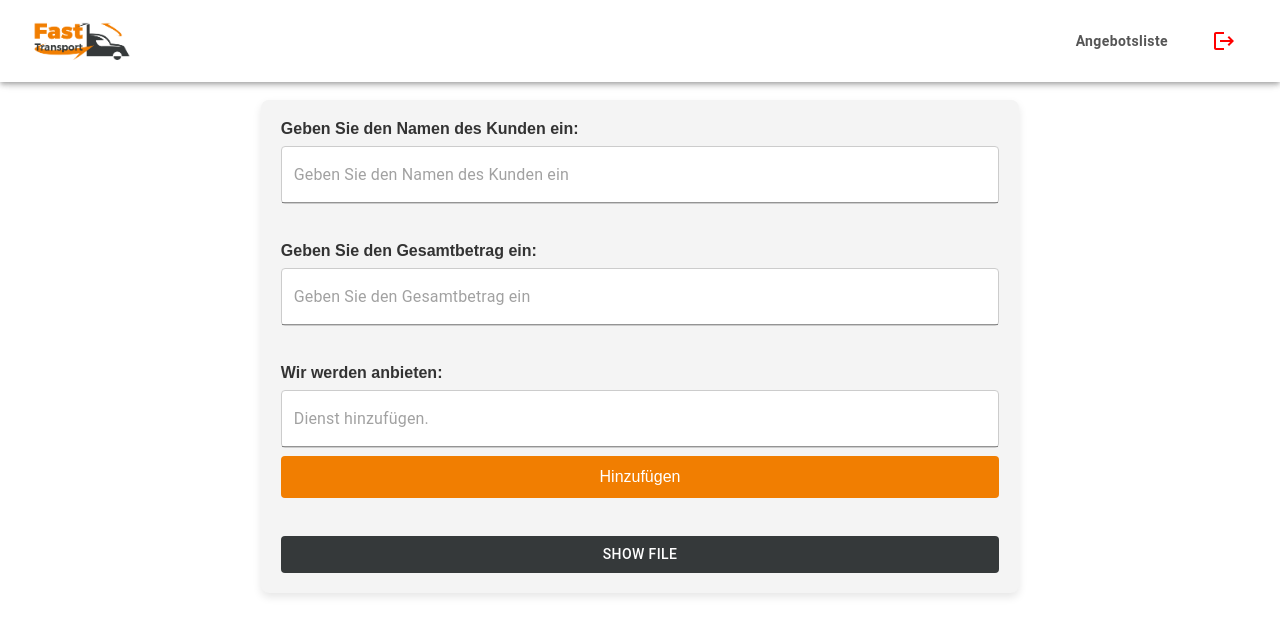
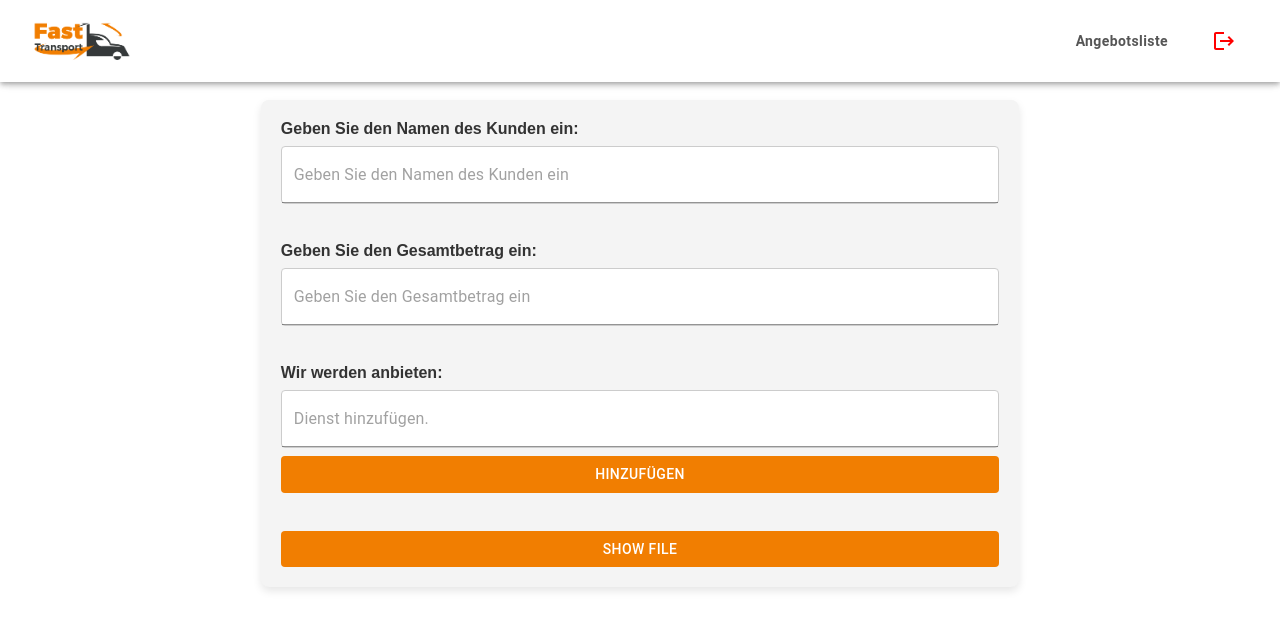
Before and after one commit to Salar-Sali/easy, a React (Vite) app: page / in a window 1280 px wide. Shown: the top 636 px of the page. Built offline with nearby package versions, Linux system fonts and the light colour scheme; sample sign-in values are in the browser's storage; what @react-pdf/renderer would draw is missing.

Commit message:
main button style added

```diff
--- a/src/bootstrap/helper/global-styles.ts
+++ b/src/bootstrap/helper/global-styles.ts
@@ -1,3 +1,6 @@
+import Button from "@mui/material/Button/Button";
+import styled from "styled-components";
+
 export const logoColorOrange = "#f17e01";
 
 export const logoColorDark = "#35393a";
@@ -9,3 +12,8 @@ export const titleFontSize = 14;
 export const titlePaddingTop = 32;
 
 export const textFontSize = 10;
+
+export const StyledMainButton = styled(Button)`
+  background-color: ${logoColorOrange} !important;
+  color: white !important;
+`;
--- a/src/pages/angibot/angi-bot-page.tsx
+++ b/src/pages/angibot/angi-bot-page.tsx
@@ -1,4 +1,4 @@
-import { Button, Input } from "@mui/material";
+import { Input } from "@mui/material";
 import axios from "axios";
 import { useState } from "react";
 import { styled } from "styled-components";
@@ -9,6 +9,7 @@ import {
   extraLargeScreenSize,
   removeLettersFromString,
 } from "~/bootstrap/helper/global-helper";
+import { StyledMainButton } from "~/bootstrap/helper/global-styles";
 import MainHeader from "~/generic/header/main-header";
 import TodoApp, { Todo } from "~/pages/angibot/angibot-items";
 import OrganizedOfferPage from "~/pages/angibot/organized-offer-page";
@@ -72,12 +73,9 @@ export const AngiBotPage = () => {
 
         {/* main services */}
         <TodoApp setTodos={setItems} todos={items} />
-        <Button
-          onClick={printFile}
-          style={{ backgroundColor: "#35393a", color: "white" }}
-        >
+        <StyledMainButton onClick={printFile}>
           {isPrint ? "Hide File" : "Show File"}
-        </Button>
+        </StyledMainButton>
       </FormContainer>
 
       {isPrint && (
--- a/src/pages/angibot/angibot-items.tsx
+++ b/src/pages/angibot/angibot-items.tsx
@@ -2,6 +2,7 @@ import { Input } from "@mui/material";
 import { useState } from "react";
 import { styled } from "styled-components";
 import DeleteIcon from "@mui/icons-material/Delete";
+import { StyledMainButton } from "~/bootstrap/helper/global-styles";
 export type Todo = {
   id: number;
   text: string;
@@ -34,7 +35,7 @@ export default function TodoApp({ todos, setTodos }: TodoAppProps) {
           onChange={(e) => setInput(e.target.value)}
           placeholder="Dienst hinzufügen."
         />
-        <AddButton onClick={addTodo}>Hinzufügen</AddButton>
+        <StyledMainButton onClick={addTodo}>Hinzufügen</StyledMainButton>
       </InputSection>
       <TodoList>
         {todos.map((todo) => (
@@ -79,16 +80,6 @@ const TodoInput = styled(Input)`
   &:focus {
     border-color: #4caf50;
   }
-`;
-
-const AddButton = styled.button`
-  padding: 12px 20px;
-  font-size: 1rem;
-  background-color: #f17e01;
-  color: white;
-  border: none;
-  border-radius: 4px;
-  cursor: pointer;
 `;
 
 const TodoList = styled.ul`
```
